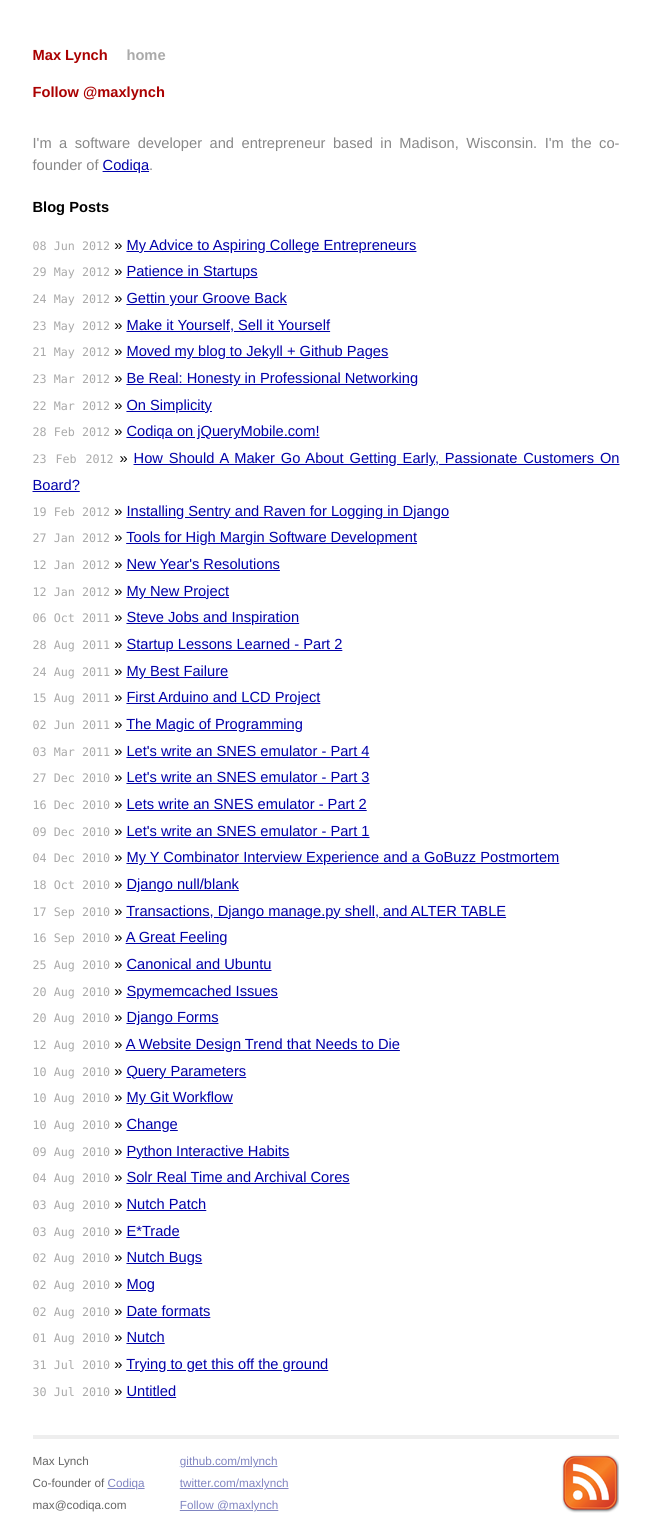
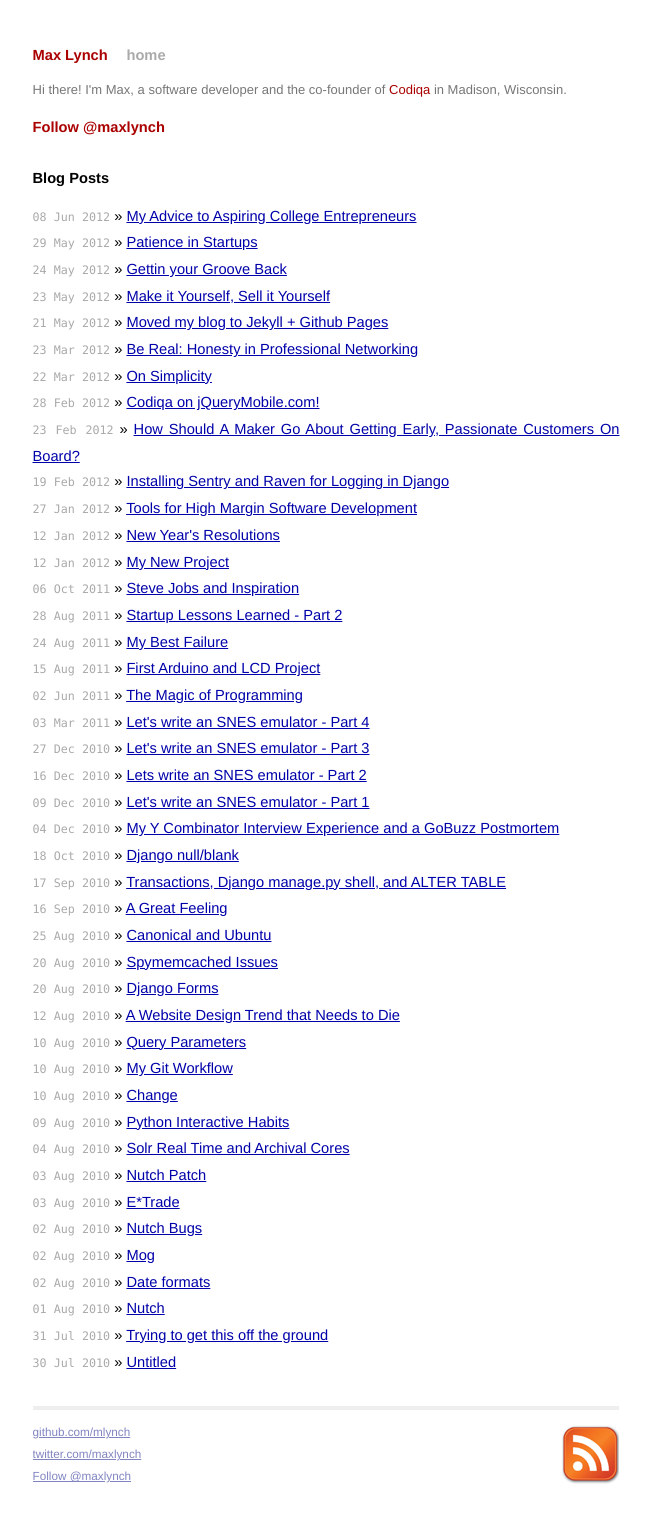
Before and after one commit to mlynch/mlynch.github.com, a Jekyll site: the page built from index.html, in a window 1280 px wide. Shown: the whole page, without its empty margins (314-965 px from the left). Built offline with Jekyll 4.4.1, drawn with Linux system fonts in a browser that asks for light colours; Markdown is read by kramdown in place of the engine named in the settings; a script that is not in the unit is left out; comment, search, counter and statistics services are not loaded; after the commit the page ends 1499 px from its top, so only the background shows below that.

Commit message:
Some tweaks

```diff
--- a/_layouts/default.html
+++ b/_layouts/default.html
@@ -23,6 +23,9 @@
   <div class="title">
     <a href="/">Max Lynch</a>
     <a class="extra" href="/">home</a>
+    <p style="font-size: 13px; color: #777; font-weight: normal;">
+      Hi there! I'm Max, a software developer and the co-founder of <a href="http://codiqa.com/">Codiqa</a> in Madison, Wisconsin.
+    </p>
     <p>
       <a href="https://twitter.com/maxlynch" class="twitter-follow-button" data-show-count="false">Follow @maxlynch</a>
     </p>
@@ -32,11 +35,13 @@
 
   <div class="footer">
     <div class="contact">
+    <!--
       <p>
         Max Lynch<br />
         Co-founder of <a href="http://codiqa.com/">Codiqa</a><br />
         max@codiqa.com
       </p>
+      -->
     </div>
     <div class="contact">
       <p>
--- a/_layouts/post.html
+++ b/_layouts/post.html
@@ -1,6 +1,9 @@
 ---
 layout: default
 ---
+    <p style="font-size: 12px; color: #777; font-weight: normal;">
+      Hi there! I'm Max, a software developer and the co-founder of <a href="http://codiqa.com/">Codiqa</a> in Madison, Wisconsin.
+    </p>
 <div id="post">
   <!--
   <div class="social">
--- a/index.html
+++ b/index.html
@@ -4,9 +4,11 @@ title: Max Lynch
 ---
 
 <div id="home">
+  <!--
   <div class="info">
     I'm a software developer and entrepreneur based in Madison, Wisconsin. I'm the co-founder of <a href="http://codiqa.com/">Codiqa</a>.
   </div>
+  -->
 
   <h1>Blog Posts</h1>
   <ul class="posts">
```
